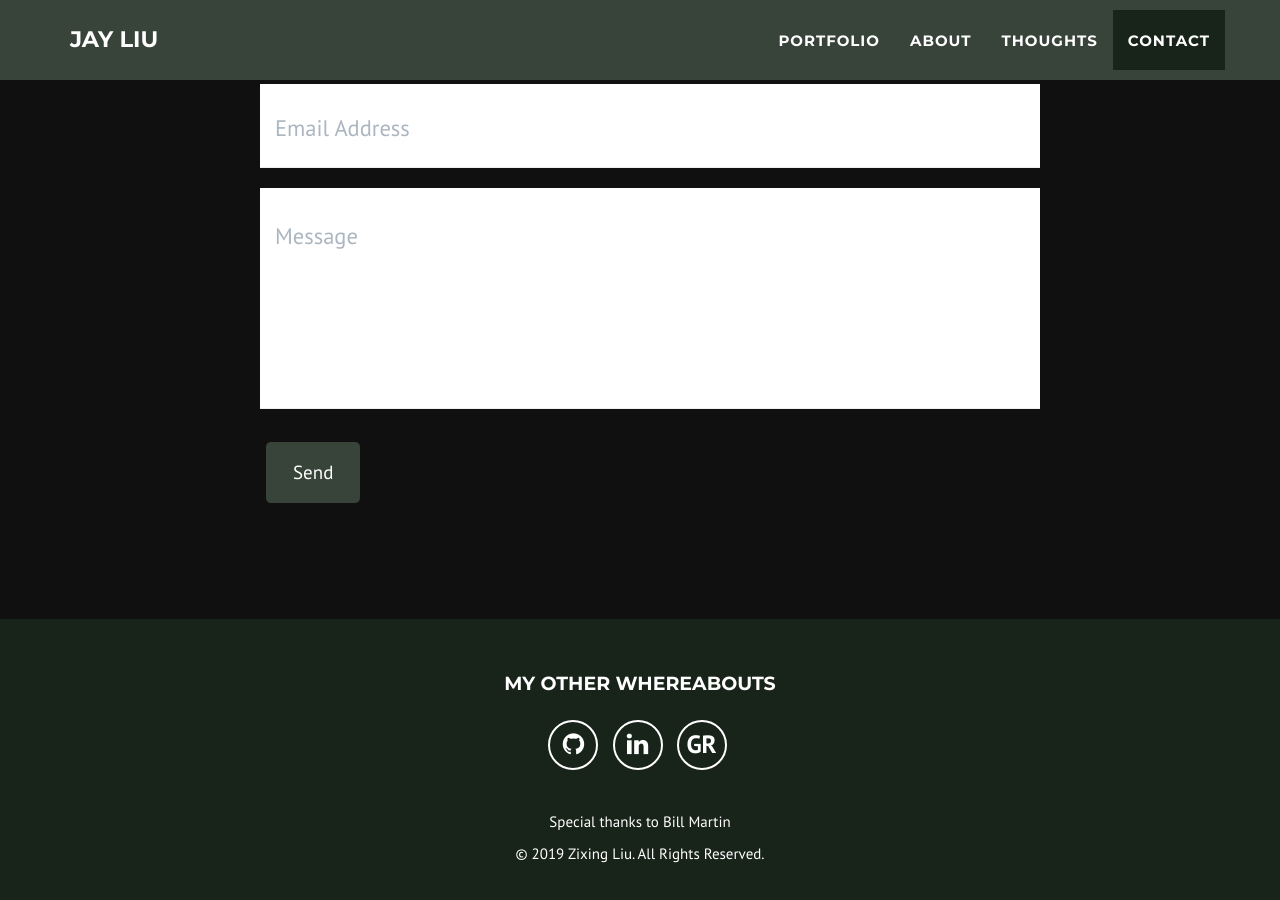
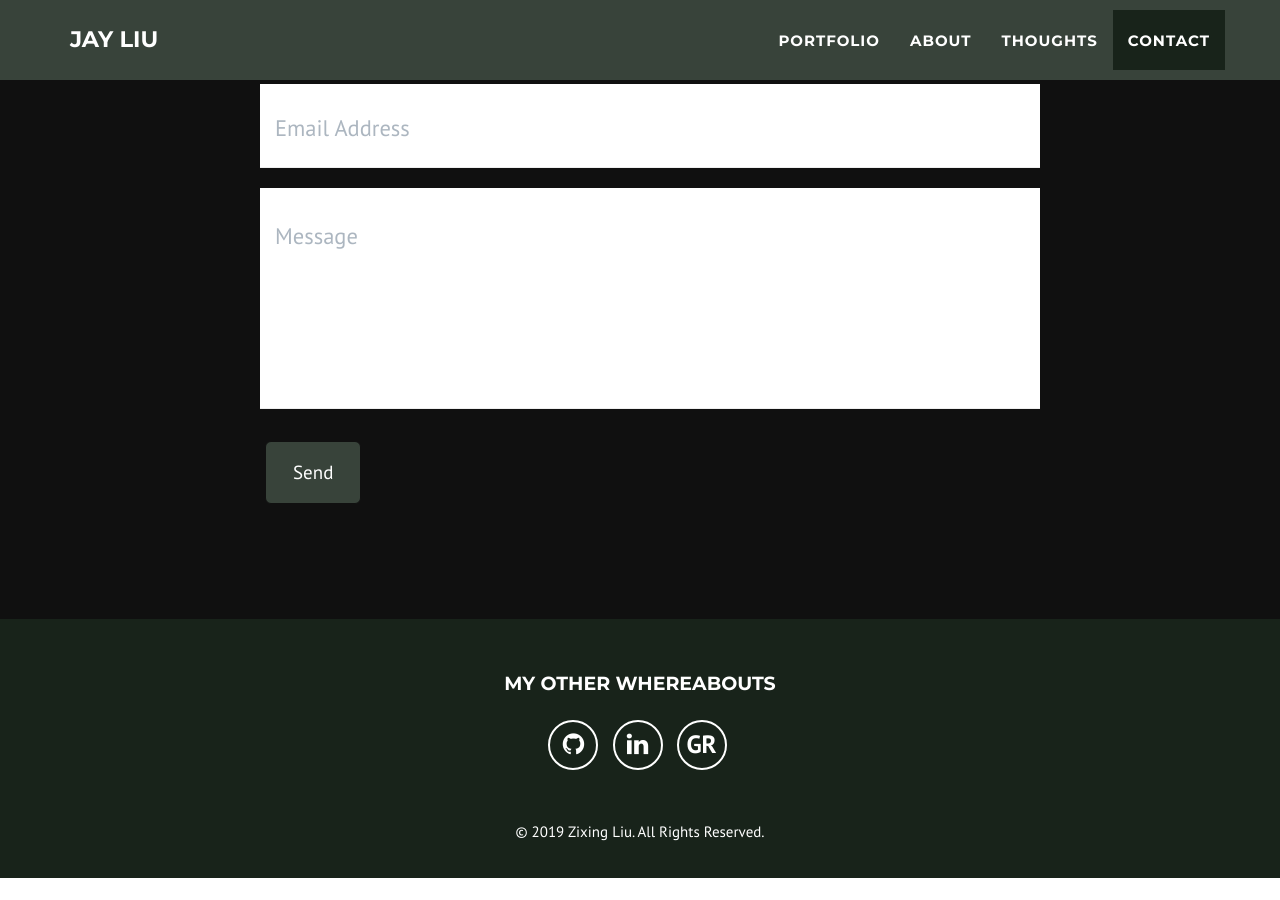
Before and after one commit to j-liu-dev/j-liu-dev.github.io, a Jekyll site: the page built from _posts/portfolio/2019-01-01-airnest.md, in a window 1280 px wide and 900 px high, scrolled down 3959 px. Built offline with Jekyll 4.4.1, drawn with Linux system fonts in a browser that asks for light colours; after the commit the page ends 4837 px from its top, so only the background shows below that; some of the changed lines change nothing that is shown.

Commit message:
unnecessary block & typos

```diff
--- a/_config.yml
+++ b/_config.yml
@@ -80,7 +80,7 @@
 # Portfolio settings
 portfolio:
   labels:
-    client: Client
+    team: Team
     project-date: Date
     application: Application
     tech: Technologies
@@ -109,8 +109,5 @@
     tooltip: "Goodreads: Books I've been reading"
     url: http://www.goodreads.com/jsliu
 
-# Credits content
-credits: Special thanks to Bill Martin
-
 # Build settings
 permalink: pretty
--- a/_posts/portfolio/2019-01-01-airnest.md
+++ b/_posts/portfolio/2019-01-01-airnest.md
@@ -33,7 +33,7 @@
 
 ### Contributions
 
-#### Airnest successfully acquired by Measure.com at higher value!
+#### Airnest got acquired at high value!
 
 Besides the general-purpose reports and data tables, I made 2 significant contributions to the project.
 First off, I envisioned and built a Flight History Simulator which included self-made Altitude Meter.
```
